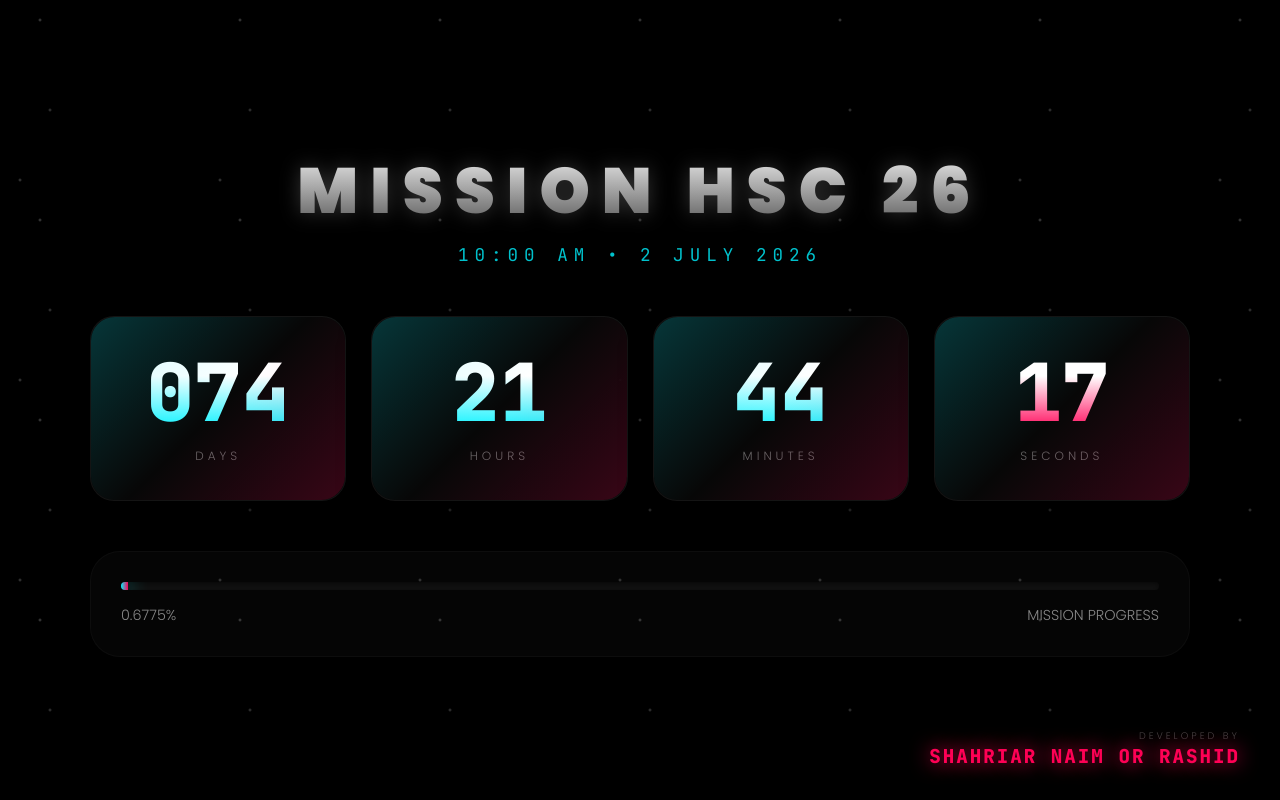
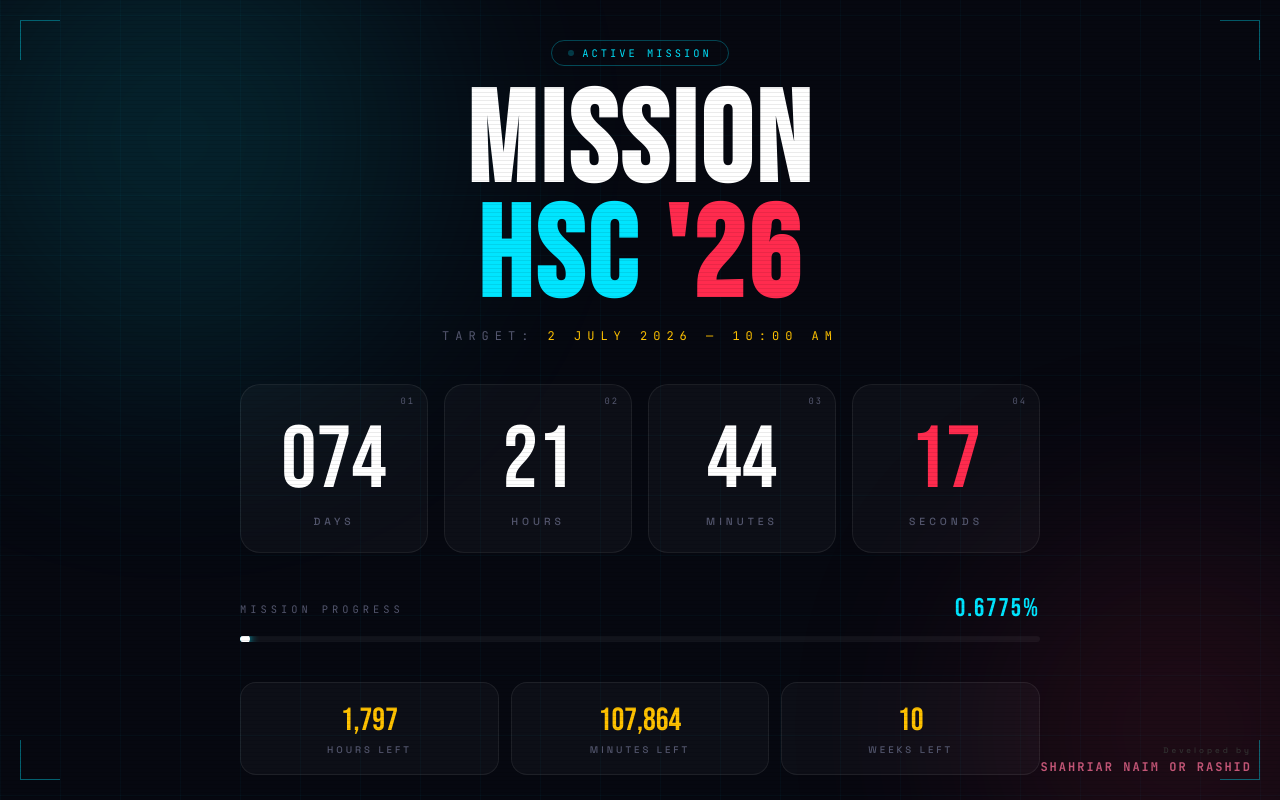
Before and after one commit to shahriarnaimorrashid/hsc2026countdown, a plain HTML site: page index.html in a window 1280 px wide. Drawn offline with Linux system fonts and the light colour scheme.

Commit message:
Update index.html

```diff
--- a/index.html
+++ b/index.html
@@ -3,310 +3,539 @@
 <head>
 <meta charset="UTF-8">
 <meta name="viewport" content="width=device-width, initial-scale=1.0">
-    <title>HSC 2026 - SHAHRIAR NAIM SPECIAL</title>
-    <link href="https://fonts.googleapis.com/css2?family=JetBrains+Mono:wght@400;800&family=Poppins:wght@300;600;900&display=swap" rel="stylesheet">
+<title>MISSION HSC 26 — Shahriar Naim</title>
+<link href="https://fonts.googleapis.com/css2?family=Space+Grotesk:wght@300;500;700&family=Bebas+Neue&family=JetBrains+Mono:wght@400;700&display=swap" rel="stylesheet">
 <style>
   :root {
-            --primary: #00f2ff;
-            --accent: #ff0055;
-            --deep-dark: #000000;
-            --card-bg: rgba(10, 10, 10, 0.7);
-            --border-glow: rgba(0, 242, 255, 0.3);
+    --cyan: #00e5ff;
+    --red: #ff2b4e;
+    --gold: #ffc200;
+    --bg: #060810;
+    --surface: rgba(255,255,255,0.03);
+    --border: rgba(255,255,255,0.07);
+    --text: #e8eaf0;
+    --muted: #555870;
   }
 
-        * {
-            margin: 0;
-            padding: 0;
-            box-sizing: border-box;
-            font-family: 'Poppins', sans-serif;
+  *, *::before, *::after { margin:0; padding:0; box-sizing:border-box; }
+
+  html, body {
+    height: 100%;
+    background: var(--bg);
+    color: var(--text);
+    font-family: 'Space Grotesk', sans-serif;
+    overflow-x: hidden;
   }
 
-        body {
-            background-color: var(--deep-dark);
-            height: 100vh;
+  /* ── GRID BACKGROUND ── */
+  body::before {
+    content: '';
+    position: fixed; inset: 0;
+    background-image:
+      linear-gradient(rgba(0,229,255,0.03) 1px, transparent 1px),
+      linear-gradient(90deg, rgba(0,229,255,0.03) 1px, transparent 1px);
+    background-size: 60px 60px;
+    animation: gridDrift 20s linear infinite;
+    pointer-events: none;
+    z-index: 0;
+  }
+  @keyframes gridDrift { from{background-position:0 0} to{background-position:0 60px} }
+
+  /* ── SCANLINE OVERLAY ── */
+  body::after {
+    content: '';
+    position: fixed; inset: 0;
+    background: repeating-linear-gradient(
+      0deg,
+      transparent,
+      transparent 3px,
+      rgba(0,0,0,0.08) 3px,
+      rgba(0,0,0,0.08) 4px
+    );
+    pointer-events: none;
+    z-index: 999;
+  }
+
+  /* ── AMBIENT GLOW ORBS ── */
+  .orb {
+    position: fixed;
+    border-radius: 50%;
+    filter: blur(120px);
+    opacity: 0.12;
+    pointer-events: none;
+    z-index: 0;
+  }
+  .orb1 { width:500px; height:500px; background:var(--cyan); top:-150px; left:-100px; animation: orbFloat 12s ease-in-out infinite; }
+  .orb2 { width:400px; height:400px; background:var(--red); bottom:-100px; right:-80px; animation: orbFloat 15s ease-in-out infinite reverse; }
+  @keyframes orbFloat {
+    0%,100%{transform:translate(0,0)}
+    50%{transform:translate(30px,40px)}
+  }
+
+  /* ── LAYOUT ── */
+  .wrapper {
+    position: relative; z-index: 1;
+    min-height: 100vh;
+    display: flex; flex-direction: column;
+    align-items: center; justify-content: center;
+    padding: 40px 20px 80px;
+    gap: 40px;
+  }
+
+  /* ── HEADER ── */
+  .header { text-align: center; }
+
+  .badge {
+    display: inline-flex; align-items: center; gap: 8px;
+    border: 1px solid rgba(0,229,255,0.3);
+    border-radius: 100px;
+    padding: 5px 16px;
+    font-family: 'JetBrains Mono', monospace;
+    font-size: 0.65rem;
+    letter-spacing: 3px;
+    color: var(--cyan);
+    margin-bottom: 20px;
+    animation: fadeSlideDown 0.8s ease both;
+  }
+  .badge-dot {
+    width: 6px; height: 6px;
+    border-radius: 50%;
+    background: var(--cyan);
+    animation: blink 1.4s ease-in-out infinite;
+  }
+  @keyframes blink { 0%,100%{opacity:1} 50%{opacity:0.2} }
+
+  .title {
+    font-family: 'Bebas Neue', sans-serif;
+    font-size: clamp(3.5rem, 12vw, 8rem);
+    line-height: 0.9;
+    letter-spacing: 4px;
+    color: #fff;
+    animation: fadeSlideDown 0.8s 0.1s ease both;
+    position: relative;
+  }
+  .title .cyan { color: var(--cyan); }
+  .title .red  { color: var(--red);  }
+
+  /* Glitch effect on hover */
+  .title:hover { animation: glitch 0.4s steps(1) infinite; }
+  @keyframes glitch {
+    0%   { text-shadow: 3px 0 var(--red), -3px 0 var(--cyan); }
+    25%  { text-shadow: -3px 0 var(--red), 3px 0 var(--cyan); clip-path: inset(20% 0 60% 0); }
+    50%  { text-shadow: 3px 0 var(--cyan), -3px 0 var(--red); }
+    75%  { text-shadow: -3px 0 var(--cyan), 3px 0 var(--red); clip-path: inset(60% 0 10% 0); }
+    100% { text-shadow: none; clip-path: none; }
+  }
+
+  .subtitle {
+    font-family: 'JetBrains Mono', monospace;
+    font-size: 0.75rem;
+    letter-spacing: 6px;
+    color: var(--muted);
+    margin-top: 12px;
+    animation: fadeSlideDown 0.8s 0.2s ease both;
+  }
+  .subtitle span { color: var(--gold); }
+
+  @keyframes fadeSlideDown {
+    from { opacity:0; transform: translateY(-20px); }
+    to   { opacity:1; transform: translateY(0); }
+  }
+
+  /* ── COUNTDOWN CARDS ── */
+  .countdown {
+    display: grid;
+    grid-template-columns: repeat(4, 1fr);
+    gap: 16px;
+    width: 100%;
+    max-width: 800px;
+    animation: fadeUp 0.8s 0.3s ease both;
+  }
+
+  .card {
+    background: var(--surface);
+    border: 1px solid var(--border);
+    border-radius: 20px;
+    padding: 32px 16px 24px;
+    text-align: center;
+    position: relative;
+    overflow: hidden;
+    transition: transform 0.3s ease, border-color 0.3s ease;
+  }
+  .card:hover {
+    transform: translateY(-6px);
+    border-color: rgba(0,229,255,0.4);
+  }
+  .card::before {
+    content: '';
+    position: absolute; top: 0; left: 0; right: 0;
+    height: 1px;
+    background: linear-gradient(90deg, transparent, var(--cyan), transparent);
+    opacity: 0;
+    transition: opacity 0.3s;
+  }
+  .card:hover::before { opacity: 1; }
+
+  .card-rank {
+    position: absolute; top: 10px; right: 12px;
+    font-family: 'JetBrains Mono', monospace;
+    font-size: 0.55rem;
+    color: var(--muted);
+    letter-spacing: 2px;
+  }
+
+  .card-value {
+    font-family: 'Bebas Neue', sans-serif;
+    font-size: clamp(3rem, 8vw, 5.5rem);
+    line-height: 1;
+    color: #fff;
+    display: block;
+    transition: color 0.2s;
+  }
+  .card:hover .card-value { color: var(--cyan); }
+
+  .card-seconds .card-value {
+    color: var(--red);
+    animation: secPulse 1s ease-in-out infinite;
+  }
+  @keyframes secPulse {
+    0%,100%{opacity:1} 50%{opacity:0.6}
+  }
+
+  .card-label {
+    font-size: 0.65rem;
+    letter-spacing: 4px;
+    color: var(--muted);
+    text-transform: uppercase;
+    margin-top: 10px;
+  }
+
+  @keyframes fadeUp {
+    from { opacity:0; transform:translateY(30px) }
+    to   { opacity:1; transform:translateY(0) }
+  }
+
+  /* ── PROGRESS SECTION ── */
+  .progress-section {
+    width: 100%;
+    max-width: 800px;
+    animation: fadeUp 0.8s 0.45s ease both;
+  }
+
+  .progress-header {
     display: flex;
-            justify-content: center;
+    justify-content: space-between;
     align-items: center;
-            color: white;
+    margin-bottom: 12px;
+  }
+  .progress-label {
+    font-family: 'JetBrains Mono', monospace;
+    font-size: 0.65rem;
+    letter-spacing: 4px;
+    color: var(--muted);
+    text-transform: uppercase;
+  }
+  .progress-pct {
+    font-family: 'Bebas Neue', sans-serif;
+    font-size: 1.6rem;
+    color: var(--cyan);
+    letter-spacing: 2px;
+  }
+
+  .bar-track {
+    height: 6px;
+    background: rgba(255,255,255,0.05);
+    border-radius: 100px;
     overflow: hidden;
     position: relative;
   }
-
-        /* Particles Background Effect */
-        .stars {
-            position: absolute;
-            width: 100%;
-            height: 100%;
-            background: radial-gradient(2px 2px at 20px 30px, #eee, rgba(0,0,0,0)),
-                        radial-gradient(2px 2px at 40px 70px, #fff, rgba(0,0,0,0)),
-                        radial-gradient(2px 2px at 50px 160px, #ddd, rgba(0,0,0,0));
-            background-repeat: repeat;
-            background-size: 200px 200px;
-            opacity: 0.3;
-            animation: starsAnim 100s linear infinite;
-        }
-
-        @keyframes starsAnim {
-            from { transform: translateY(0); }
-            to { transform: translateY(-1000px); }
-        }
-
-        .container {
-            position: relative;
-            z-index: 10;
-            width: 95%;
-            max-width: 1100px;
-            text-align: center;
-        }
-
-        /* Premium Title */
-        h1 {
-            font-size: clamp(2rem, 6vw, 4rem);
-            font-weight: 900;
-            text-transform: uppercase;
-            letter-spacing: 12px;
-            margin-bottom: 5px;
-            background: linear-gradient(180deg, #fff 0%, #444 100%);
-            -webkit-background-clip: text;
-            -webkit-text-fill-color: transparent;
-            filter: drop-shadow(0 0 10px rgba(255,255,255,0.2));
-        }
-
-        .target-label {
-            color: var(--primary);
-            font-family: 'JetBrains Mono', monospace;
-            font-size: 1.1rem;
-            letter-spacing: 6px;
-            margin-bottom: 50px;
-            opacity: 0.8;
-        }
-
-        /* Countdown Grid */
-        .countdown-grid {
-            display: grid;
-            grid-template-columns: repeat(auto-fit, minmax(180px, 1fr));
-            gap: 25px;
-            margin-bottom: 50px;
-        }
-
-        .unit-card {
-            background: var(--card-bg);
-            border: 1px solid rgba(255,255,255,0.05);
-            padding: 35px 20px;
-            border-radius: 24px;
-            backdrop-filter: blur(10px);
-            position: relative;
-            transition: all 0.5s cubic-bezier(0.175, 0.885, 0.32, 1.275);
-            box-shadow: 0 10px 30px rgba(0,0,0,0.5);
-        }
-
-        .unit-card::before {
-            content: "";
-            position: absolute;
-            inset: 0;
-            border-radius: 24px;
-            padding: 1.5px;
-            background: linear-gradient(135deg, var(--primary), transparent, var(--accent));
-            -webkit-mask: linear-gradient(#fff 0 0) content-box, linear-mask(#fff 0 0);
-            -webkit-mask-composite: xor;
-            mask-composite: exclude;
-            opacity: 0.2;
-            transition: opacity 0.3s;
-        }
-
-        .unit-card:hover {
-            transform: scale(1.05) translateY(-10px);
-            border-color: var(--primary);
-            box-shadow: 0 0 40px rgba(0, 242, 255, 0.2);
-        }
-
-        .unit-card:hover::before {
-            opacity: 1;
-        }
-
-        .value {
-            font-size: clamp(3rem, 7vw, 5rem);
-            font-weight: 800;
-            line-height: 1;
-            font-family: 'JetBrains Mono', monospace;
-            background: linear-gradient(180deg, #fff 30%, var(--primary));
-            -webkit-background-clip: text;
-            -webkit-text-fill-color: transparent;
-        }
-
-        /* Pulse for seconds */
-        #seconds-card .value {
-            background: linear-gradient(180deg, #fff 30%, var(--accent));
-            -webkit-background-clip: text;
-            animation: pulse 1s infinite;
-        }
-
-        @keyframes pulse {
-            0% { filter: brightness(1); }
-            50% { filter: brightness(1.5) drop-shadow(0 0 15px var(--accent)); }
-            100% { filter: brightness(1); }
-        }
-
-        .label {
-            font-size: 0.75rem;
-            text-transform: uppercase;
-            letter-spacing: 4px;
-            color: #666;
-            margin-top: 15px;
-        }
-
-        /* Dynamic Progress Section */
-        .progress-box {
-            background: rgba(255,255,255,0.02);
-            padding: 30px;
-            border-radius: 30px;
-            border: 1px solid rgba(255,255,255,0.03);
-        }
-
-        .bar-container {
-            height: 8px;
-            background: #111;
-            border-radius: 10px;
-            overflow: hidden;
-            margin-bottom: 15px;
-            box-shadow: inset 0 2px 5px rgba(0,0,0,0.5);
-        }
-
   .bar-fill {
     height: 100%;
     width: 0%;
-            background: linear-gradient(90deg, var(--primary), var(--accent));
-            box-shadow: 0 0 20px var(--primary);
-            transition: width 1.5s ease;
+    border-radius: 100px;
+    background: linear-gradient(90deg, var(--cyan) 0%, #7b5ea7 50%, var(--red) 100%);
+    transition: width 1.5s cubic-bezier(0.22,1,0.36,1);
+    position: relative;
+  }
+  .bar-fill::after {
+    content: '';
+    position: absolute; right: 0; top: 50%;
+    transform: translate(50%, -50%);
+    width: 10px; height: 10px;
+    border-radius: 50%;
+    background: #fff;
+    box-shadow: 0 0 10px var(--cyan);
   }
 
-        .stats {
-            display: flex;
-            justify-content: space-between;
-            font-family: 'JetBrains Mono', monospace;
-            font-size: 0.9rem;
-            color: #888;
+  /* ── STATS ROW ── */
+  .stats-row {
+    display: grid;
+    grid-template-columns: repeat(3, 1fr);
+    gap: 12px;
+    width: 100%;
+    max-width: 800px;
+    animation: fadeUp 0.8s 0.55s ease both;
   }
 
-        /* Watermark Styles */
+  .stat-card {
+    background: var(--surface);
+    border: 1px solid var(--border);
+    border-radius: 16px;
+    padding: 18px;
+    text-align: center;
+    transition: border-color 0.3s;
+  }
+  .stat-card:hover { border-color: rgba(255,194,0,0.4); }
+  .stat-value {
+    font-family: 'Bebas Neue', sans-serif;
+    font-size: 2rem;
+    color: var(--gold);
+    display: block;
+  }
+  .stat-label {
+    font-size: 0.6rem;
+    letter-spacing: 3px;
+    color: var(--muted);
+    text-transform: uppercase;
+    margin-top: 4px;
+  }
+
+  /* ── QUOTE BOX ── */
+  .quote-box {
+    width: 100%; max-width: 800px;
+    background: var(--surface);
+    border: 1px solid var(--border);
+    border-left: 3px solid var(--cyan);
+    border-radius: 12px;
+    padding: 20px 24px;
+    animation: fadeUp 0.8s 0.65s ease both;
+  }
+  .quote-text {
+    font-size: 0.9rem;
+    font-weight: 300;
+    line-height: 1.7;
+    color: #b0b4c8;
+    font-style: italic;
+    transition: opacity 0.4s ease;
+    min-height: 52px;
+  }
+  .quote-author {
+    margin-top: 10px;
+    font-family: 'JetBrains Mono', monospace;
+    font-size: 0.65rem;
+    letter-spacing: 3px;
+    color: var(--cyan);
+  }
+
+  /* ── WATERMARK ── */
   .watermark {
     position: fixed;
-            bottom: 30px;
-            right: 40px;
+    bottom: 24px; right: 28px;
     text-align: right;
+    z-index: 10;
+  }
+  .watermark-name {
+    font-family: 'JetBrains Mono', monospace;
+    font-size: 0.75rem;
+    letter-spacing: 2px;
+    font-weight: 700;
+    text-transform: uppercase;
+    animation: nameShimmer 3s ease-in-out infinite;
+  }
+  @keyframes nameShimmer {
+    0%,100%{color:var(--cyan)}
+    50%{color:var(--red)}
+  }
+  .watermark-role {
+    display: block;
+    font-size: 0.5rem;
+    letter-spacing: 3px;
+    color: #333;
+    margin-top: 2px;
   }
 
-        .name {
-            font-family: 'JetBrains Mono', monospace;
-            font-weight: 800;
-            font-size: 1.2rem;
-            letter-spacing: 2px;
-            text-transform: uppercase;
-            animation: blinker 2s infinite linear;
+  /* ── CORNER DECORATION ── */
+  .corner {
+    position: fixed;
+    width: 40px; height: 40px;
+    z-index: 2;
   }
+  .corner-tl { top:20px; left:20px; border-top: 1px solid rgba(0,229,255,0.4); border-left: 1px solid rgba(0,229,255,0.4); }
+  .corner-tr { top:20px; right:20px; border-top: 1px solid rgba(0,229,255,0.4); border-right: 1px solid rgba(0,229,255,0.4); }
+  .corner-bl { bottom:20px; left:20px; border-bottom: 1px solid rgba(0,229,255,0.4); border-left: 1px solid rgba(0,229,255,0.4); }
+  .corner-br { bottom:20px; right:20px; border-bottom: 1px solid rgba(0,229,255,0.4); border-right: 1px solid rgba(0,229,255,0.4); }
 
-        @keyframes blinker {
-            0% { color: var(--primary); text-shadow: 0 0 5px var(--primary); }
-            50% { color: var(--accent); text-shadow: 0 0 20px var(--accent); }
-            100% { color: var(--primary); text-shadow: 0 0 5px var(--primary); }
+  /* ── RESPONSIVE ── */
+  @media (max-width: 640px) {
+    .countdown { grid-template-columns: repeat(2,1fr); gap: 12px; }
+    .stats-row  { grid-template-columns: repeat(3,1fr); }
+    .wrapper { gap: 28px; }
   }
-
-        .role {
-            font-size: 0.6rem;
-            letter-spacing: 3px;
-            color: #444;
-            display: block;
-        }
-
-        /* Responsive Grid for Mobile */
-        @media (max-width: 600px) {
-            .countdown-grid {
-                grid-template-columns: repeat(2, 1fr);
-                gap: 15px;
-            }
-            .unit-card { padding: 20px 10px; }
-            .watermark { bottom: 20px; right: 20px; }
+  @media (max-width: 380px) {
+    .stats-row { grid-template-columns: 1fr 1fr; }
   }
 </style>
 </head>
 <body>
 
-    <div class="stars"></div>
+<div class="orb orb1"></div>
+<div class="orb orb2"></div>
 
-    <div class="container">
-        <h1>MISSION HSC 26</h1>
-        <p class="target-label">10:00 AM • 2 JULY 2026</p>
+<div class="corner corner-tl"></div>
+<div class="corner corner-tr"></div>
+<div class="corner corner-bl"></div>
+<div class="corner corner-br"></div>
 
-        <div class="countdown-grid">
-            <div class="unit-card">
-                <div class="value" id="days">00</div>
-                <div class="label">Days</div>
+<div class="wrapper">
+
+  <!-- HEADER -->
+  <div class="header">
+    <div class="badge">
+      <div class="badge-dot"></div>
+      ACTIVE MISSION
     </div>
-            <div class="unit-card">
-                <div class="value" id="hours">00</div>
-                <div class="label">Hours</div>
+    <h1 class="title">
+      MISSION<br>
+      <span class="cyan">HSC</span> <span class="red">'26</span>
+    </h1>
+    <p class="subtitle">TARGET: <span>2 JULY 2026 — 10:00 AM</span></p>
   </div>
-            <div class="unit-card">
-                <div class="value" id="minutes">00</div>
-                <div class="label">Minutes</div>
+
+  <!-- COUNTDOWN -->
+  <div class="countdown">
+    <div class="card">
+      <span class="card-rank">01</span>
+      <span class="card-value" id="days">000</span>
+      <div class="card-label">Days</div>
     </div>
-            <div class="unit-card" id="seconds-card">
-                <div class="value" id="seconds">00</div>
-                <div class="label">Seconds</div>
+    <div class="card">
+      <span class="card-rank">02</span>
+      <span class="card-value" id="hours">00</span>
+      <div class="card-label">Hours</div>
+    </div>
+    <div class="card">
+      <span class="card-rank">03</span>
+      <span class="card-value" id="minutes">00</span>
+      <div class="card-label">Minutes</div>
+    </div>
+    <div class="card card-seconds">
+      <span class="card-rank">04</span>
+      <span class="card-value" id="seconds">00</span>
+      <div class="card-label">Seconds</div>
     </div>
   </div>
 
-        <div class="progress-box">
-            <div class="bar-container">
-                <div class="bar-fill" id="progress-bar"></div>
+  <!-- PROGRESS BAR -->
+  <div class="progress-section">
+    <div class="progress-header">
+      <span class="progress-label">Mission Progress</span>
+      <span class="progress-pct" id="pct-display">0.0000%</span>
     </div>
-            <div class="stats">
-                <span id="percent">0.00%</span>
-                <span>MISSION PROGRESS</span>
-            </div>
+    <div class="bar-track">
+      <div class="bar-fill" id="bar"></div>
     </div>
   </div>
 
+  <!-- STATS -->
+  <div class="stats-row">
+    <div class="stat-card">
+      <span class="stat-value" id="total-hours">—</span>
+      <div class="stat-label">Hours Left</div>
+    </div>
+    <div class="stat-card">
+      <span class="stat-value" id="total-mins">—</span>
+      <div class="stat-label">Minutes Left</div>
+    </div>
+    <div class="stat-card">
+      <span class="stat-value" id="weeks-left">—</span>
+      <div class="stat-label">Weeks Left</div>
+    </div>
+  </div>
+
+  <!-- MOTIVATIONAL QUOTE -->
+  <div class="quote-box">
+    <p class="quote-text" id="quote-text"></p>
+    <p class="quote-author" id="quote-author"></p>
+  </div>
+
+</div>
+
+<!-- WATERMARK -->
 <div class="watermark">
-        <span class="role">DEVELOPED BY</span>
-        <span class="name">SHAHRIAR NAIM OR RASHID</span>
+  <span class="watermark-role">Developed by</span>
+  <span class="watermark-name">Shahriar Naim Or Rashid</span>
 </div>
 
 <script>
-        const targetDate = new Date("July 2, 2026 10:00:00").getTime();
-        const startDate = new Date("April 18, 2026 00:00:00").getTime();
+  const TARGET = new Date("July 2, 2026 10:00:00").getTime();
+  const START  = new Date("April 18, 2026 00:00:00").getTime();
+
+  const QUOTES = [
+    { text: "Success is the sum of small efforts, repeated day in and day out.", author: "Robert Collier" },
+    { text: "The secret of getting ahead is getting started. Start now.", author: "Mark Twain" },
+    { text: "Don't watch the clock; do what it does. Keep going.", author: "Sam Levenson" },
+    { text: "Your future is created by what you do today, not tomorrow.", author: "Robert T. Kiyosaki" },
+    { text: "Believe you can and you're halfway there. The rest is hard work.", author: "Theodore Roosevelt" },
+    { text: "Push yourself, because no one else is going to do it for you.", author: "Unknown" },
+    { text: "Great things never came from comfort zones. Embrace the grind.", author: "Unknown" },
+    { text: "Every hour of studying today is an investment in your tomorrow.", author: "Unknown" },
+    { text: "It always seems impossible until it's done. Keep pushing.", author: "Nelson Mandela" },
+    { text: "The harder you work for something, the greater you'll feel when you achieve it.", author: "Unknown" },
+  ];
+
+  let quoteIndex = 0;
+  function rotateQuote() {
+    const q = QUOTES[quoteIndex % QUOTES.length];
+    const el = document.getElementById('quote-text');
+    el.style.opacity = '0';
+    setTimeout(() => {
+      el.textContent = '"' + q.text + '"';
+      document.getElementById('quote-author').textContent = '— ' + q.author;
+      el.style.opacity = '1';
+    }, 400);
+    quoteIndex++;
+  }
+  rotateQuote();
+  setInterval(rotateQuote, 8000);
+
+  function pad(n, len=2) { return String(n).padStart(len, '0'); }
 
   function update() {
-            const now = new Date().getTime();
-            const distance = targetDate - now;
-            const total = targetDate - startDate;
+    const now = Date.now();
+    const dist = TARGET - now;
+    const total = TARGET - START;
 
-            if (distance < 0) {
-                document.querySelector(".container").innerHTML = "<h1>MISSION ACCOMPLISHED</h1>";
+    if (dist <= 0) {
+      document.querySelector('.wrapper').innerHTML =
+        '<h1 style="font-family:Bebas Neue,sans-serif;font-size:5rem;color:#00e5ff;letter-spacing:6px;text-align:center;">MISSION ACCOMPLISHED</h1>';
       return;
     }
 
-            // Calculations
-            const d = Math.floor(distance / (1000 * 60 * 60 * 24));
-            const h = Math.floor((distance % (1000 * 60 * 60 * 24)) / (1000 * 60 * 60));
-            const m = Math.floor((distance % (1000 * 60 * 60)) / (1000 * 60));
-            const s = Math.floor((distance % (1000 * 60)) / 1000);
+    const d = Math.floor(dist / 86400000);
+    const h = Math.floor((dist % 86400000) / 3600000);
+    const m = Math.floor((dist % 3600000) / 60000);
+    const s = Math.floor((dist % 60000) / 1000);
 
-            // Update DOM
-            document.getElementById("days").innerText = d.toString().padStart(3, '0');
-            document.getElementById("hours").innerText = h.toString().padStart(2, '0');
-            document.getElementById("minutes").innerText = m.toString().padStart(2, '0');
-            document.getElementById("seconds").innerText = s.toString().padStart(2, '0');
+    document.getElementById('days').textContent    = pad(d, 3);
+    document.getElementById('hours').textContent   = pad(h);
+    document.getElementById('minutes').textContent = pad(m);
+    document.getElementById('seconds').textContent = pad(s);
 
-            // Progress
-            const progress = ((total - distance) / total) * 100;
-            const safeProgress = Math.max(0, Math.min(progress, 100));
-            document.getElementById("progress-bar").style.width = safeProgress + "%";
-            document.getElementById("percent").innerText = safeProgress.toFixed(4) + "%";
+    const totalHours = Math.floor(dist / 3600000);
+    const totalMins  = Math.floor(dist / 60000);
+    const weeks      = Math.floor(d / 7);
+
+    document.getElementById('total-hours').textContent = totalHours.toLocaleString();
+    document.getElementById('total-mins').textContent  = totalMins.toLocaleString();
+    document.getElementById('weeks-left').textContent  = weeks;
+
+    const pct = Math.min(((total - dist) / total) * 100, 100);
+    document.getElementById('bar').style.width = pct + '%';
+    document.getElementById('pct-display').textContent = pct.toFixed(4) + '%';
   }
 
+  update();
   setInterval(update, 1000);
-        update();
 </script>
 </body>
 </html>
```
Lines whose indentation alone changed are shown as unchanged.
